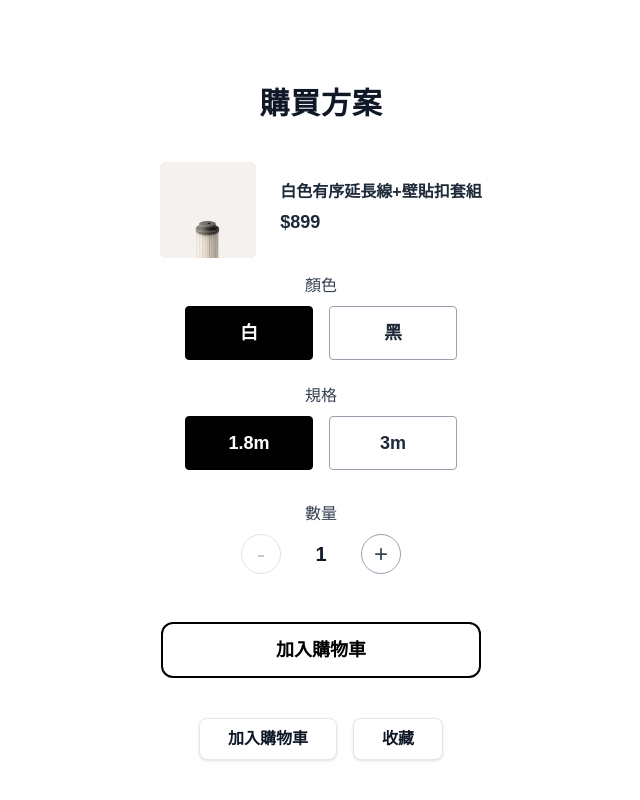
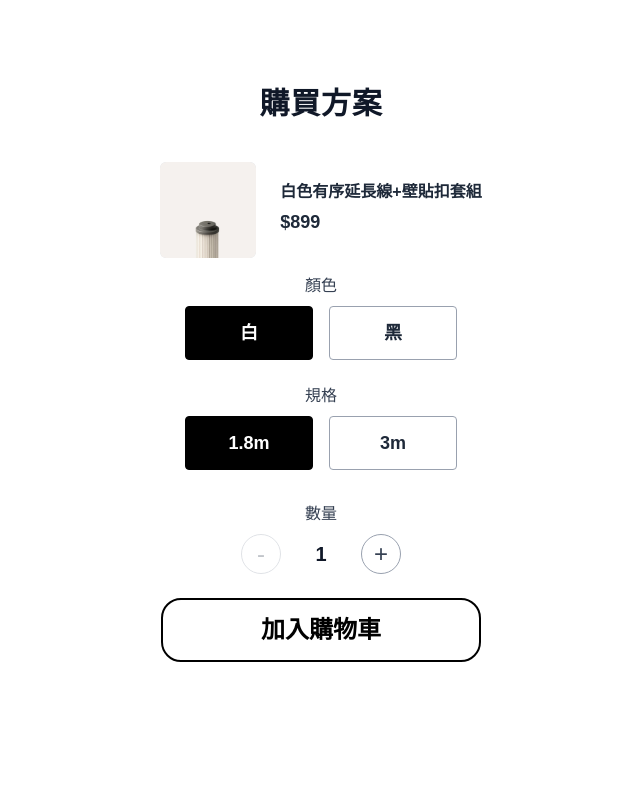
Before and after one commit to gv8899/Wellmade, a Next.js app in the folder frontend/: page /product/38kt in a window 1280 px wide. Shown: the part 2636-3436 px from the top of the page, without its empty margins (319-959 px from the left). After the commit the page ends 3402 px from the top, so only its background shows below. Built offline with nearby package versions, Linux system fonts and the light colour scheme.

Commit message:
解決加入購物車按鈕跳動問題

```diff
--- a/frontend/src/app/product/[id]/ProductDetailClient.tsx
+++ b/frontend/src/app/product/[id]/ProductDetailClient.tsx
@@ -234,21 +234,7 @@ const ProductDetailClient: React.FC<ProductDetailClientProps> = ({ id }) => {
       </div>
       {/* 其餘內容區塊 */}
       <main className="max-w-4xl mx-auto px-4 pb-16">
-        {/* 互動按鈕區（收藏、加入購物車） */}
-        <section className="flex gap-4 justify-center mt-6">
-          <button
-            className={`px-7 py-2 rounded-lg transition font-semibold shadow-sm border border-gray-200 focus:ring-2 focus:ring-black/10 text-base ${isInCart ? 'bg-gray-900 text-white' : 'bg-white text-gray-900 hover:bg-gray-100 active:scale-95'}`}
-            onClick={handleCart}
-          >
-            {isInCart ? '已加入購物車' : '加入購物車'}
-          </button>
-          <button
-            className={`px-7 py-2 rounded-lg transition font-semibold shadow-sm border border-gray-200 focus:ring-2 focus:ring-black/10 text-base ${collected ? 'bg-gray-200 text-gray-900' : 'bg-white text-gray-900 hover:bg-gray-100 active:scale-95'}`}
-            onClick={handleCollected}
-          >
-            {collected ? '已收藏' : '收藏'}
-          </button>
-        </section>
+
       </main>
     </>
   );
--- a/frontend/src/app/product/[id]/ProductPurchaseOptions.tsx
+++ b/frontend/src/app/product/[id]/ProductPurchaseOptions.tsx
@@ -56,9 +56,8 @@ const ProductPurchaseOptions: React.FC<ProductPurchaseOptionsProps> = ({
   } else if (currentVariant.stockStatus === "in_stock") {
     statusLabel = "現貨";
     actionButtons = (
-      <div className="flex flex-col items-center mt-6 gap-3">
         <button
-          className="w-full md:w-80 py-3 px-4 border-2 border-black rounded-xl text-lg font-bold text-black bg-white hover:bg-black hover:text-white transition disabled:opacity-50 disabled:cursor-not-allowed"
+          className="w-full md:w-80 h-16 min-h-[64px] py-0 px-4 border-2 border-black rounded-[20px] text-2xl font-bold text-black bg-white hover:bg-black hover:text-white transition disabled:opacity-50 disabled:cursor-not-allowed"
           disabled={currentVariant?.stockStatus !== "in_stock"}
           onClick={() => {
             if (!currentVariant) return;
@@ -73,23 +72,29 @@ const ProductPurchaseOptions: React.FC<ProductPurchaseOptionsProps> = ({
             alert('已加入購物車');
           }}
         >
-          {currentVariant.stockStatus === "preorder"
-            ? "立即預購"
-            : currentVariant.stockStatus === "out_of_stock"
-            ? "貨到通知"
-            : "加入購物車"}
+          加入購物車
         </button>
-      </div>
     );
   } else if (currentVariant.stockStatus === "preorder") {
     statusLabel = "預購";
     actionButtons = (
-      <button className="w-full py-3 rounded-lg bg-blue-600 text-white font-bold hover:bg-blue-700 transition mt-4">立即預購</button>
+      <button
+        className="w-full md:w-80 h-16 min-h-[64px] py-0 px-4 border-2 border-black rounded-[20px] text-2xl font-bold text-black bg-white hover:bg-black hover:text-white transition disabled:opacity-50 disabled:cursor-not-allowed"
+        disabled={currentVariant?.stockStatus !== "preorder"}
+        onClick={() => alert('預購功能尚未開放')}
+      >
+        立即預購
+      </button>
     );
   } else if (currentVariant.stockStatus === "out_of_stock") {
     statusLabel = "缺貨";
     actionButtons = (
-      <button className="w-full py-3 rounded-lg bg-gray-300 text-gray-500 font-bold mt-4">貨到通知</button>
+      <button
+        className="w-full md:w-80 h-16 min-h-[64px] py-0 px-4 border-2 border-gray-400 rounded-[20px] text-2xl font-bold text-gray-400 bg-white border-dashed cursor-not-allowed"
+        disabled
+      >
+        貨到通知
+      </button>
     );
   }
 
@@ -157,7 +162,7 @@ const ProductPurchaseOptions: React.FC<ProductPurchaseOptionsProps> = ({
           </div>
         </div>
         {/* 動態行動按鈕（購物車/預購/貨到通知） */}
-        <div className="w-full flex justify-center">
+        <div className="w-full flex justify-center items-center min-h-[64px] md:min-h-[64px]">
           {actionButtons}
         </div>
       </div>
```
